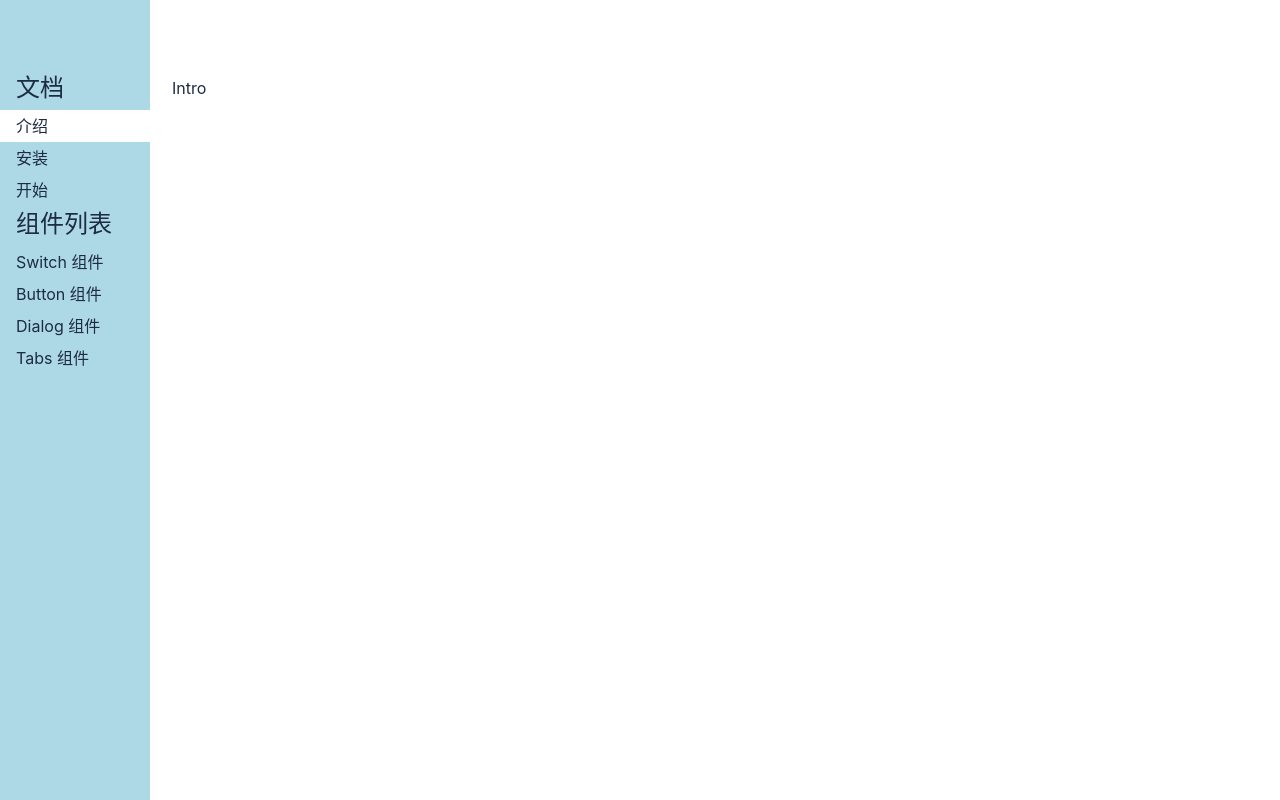
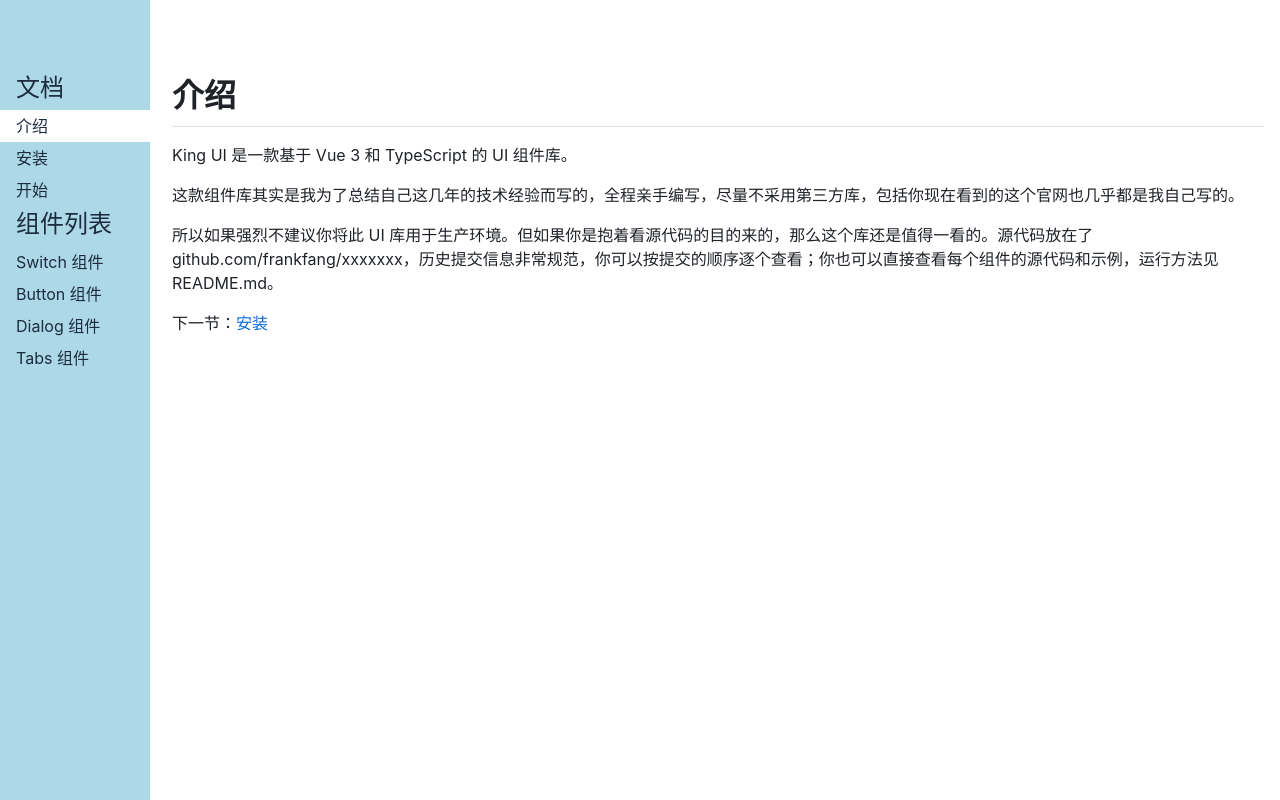
Before and after one commit to LuLiang0307/gulu-ui, a Vue app: page /#/doc/intro in a window 1280 px wide. Built offline with nearby package versions, Linux system fonts and the light colour scheme.

Commit message:
引入github-markdown-css样式

```diff
--- a/package.json
+++ b/package.json
@@ -6,6 +6,7 @@
     "build": "vite build"
   },
   "dependencies": {
+    "github-markdown-css": "^4.0.0",
     "vue": "^3.0.0-rc.1",
     "vue-router": "4.0.6"
   },
--- a/src/main.ts
+++ b/src/main.ts
@@ -3,6 +3,7 @@
 import { createApp } from 'vue'
 import App from './App.vue'
 import { router } from './router'
+import 'github-markdown-css';
 
 const app = createApp(App)
 app.use(router)
--- a/src/views/GetStarted.vue
+++ b/src/views/GetStarted.vue
@@ -1,5 +1,25 @@
 <template>
-  <div>开始</div>
+  <article class="markdown-body">
+    <h1>开始使用</h1>
+
+    <p>请先<a href="#/doc/install">安装</a>本组件库。</p>
+    <p>然后在你的代码中写入下面的代码</p>
+    <pre><code>import {Button, Tabs, Switch, Dialog} from "king-ui"</code></pre>
+    就可以使用我提供的组件了。
+
+    <h2>Vue 单文件组件</h2>
+    <p>代码示例：</p>
+    <pre><code>&lt;template&gt;
+  &lt;div&gt;&lt;Button&gt;按钮&lt;/Button&gt;&lt;/div&gt;
+&lt;/template&gt;
+&lt;script&gt;
+  import {Button, Tabs, Switch, Dialog} from "king-ui"
+  export default {
+    components: {Button}
+  }
+&lt;/script&gt;
+ </code></pre>
+  </article>
 </template>
 <script lang="ts">
 </script>
--- a/src/views/Install.vue
+++ b/src/views/Install.vue
@@ -1,5 +1,13 @@
 <template>
-  <div>安装</div>
+  <article class="markdown-body">
+    <h1>安装</h1>
+    <p>打开终端运行下列命令：</p>
+    <pre><code>npm install king-ui</code></pre>
+    <p>或</p>
+    <pre><code>yarn add king-ui</code></pre>
+
+    <p>下一节：<a href="#/doc/get-started">开始使用</a></p>
+  </article>
 </template>
 <script lang="ts">
 </script>
--- a/src/views/Intro.vue
+++ b/src/views/Intro.vue
@@ -1,5 +1,18 @@
 <template>
-  <div>Intro</div>
+  <article class="markdown-body">
+    <h1>介绍</h1>
+    <p>King UI 是一款基于 Vue 3 和 TypeScript 的 UI 组件库。</p>
+    <p>
+      这款组件库其实是我为了总结自己这几年的技术经验而写的，全程亲手编写，尽量不采用第三方库，包括你现在看到的这个官网也几乎都是我自己写的。
+    </p>
+    <p>
+      所以如果强烈不建议你将此 UI
+      库用于生产环境。但如果你是抱着看源代码的目的来的，那么这个库还是值得一看的。源代码放在了
+      github.com/frankfang/xxxxxxx，历史提交信息非常规范，你可以按提交的顺序逐个查看；你也可以直接查看每个组件的源代码和示例，运行方法见
+      README.md。
+    </p>
+    下一节：<a href="#/doc/install">安装</a>
+  </article>
 </template>
 <script lang="ts">
 </script>
```
Also changed, not shown: 1 other file (tests, documents, lock files or other folders).
